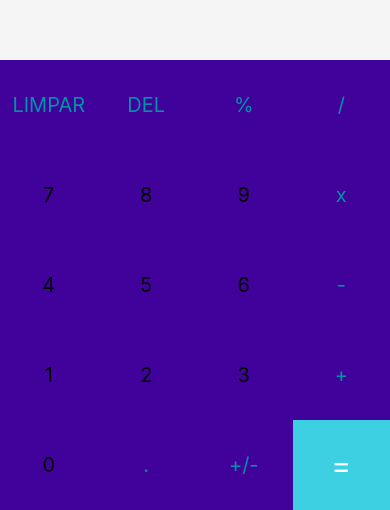
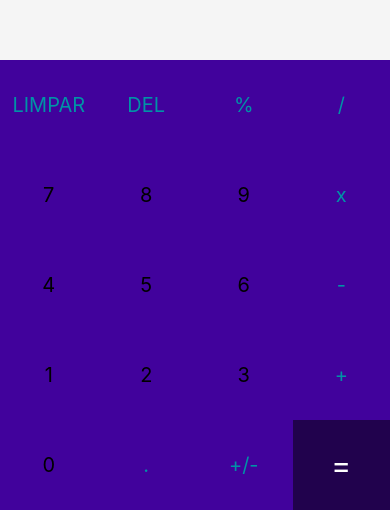
Before and after one commit to PolibioNeto/U_13_Calc, a React Native app: screen / in a window 390 px wide. Shown: the part 334-844 px from the top of the page. Built offline with nearby package versions, Linux system fonts and the light colour scheme.

Commit message:
Correcao: Background color botao de igual

```diff
--- a/App.js
+++ b/App.js
@@ -123,7 +123,7 @@ export default function App() {
             <TouchableOpacity
               onPress={() => handleInput(button)}
               key={button}
-              style={[styles.button, {backgroundColor: '#3dd0e3'}]}>
+              style={[styles.button, {backgroundColor: '#21024d'}]}>
               <Text style={[styles.textButton, {color: 'white', fontSize: 30}]}>
                 {button}
               </Text>
```
